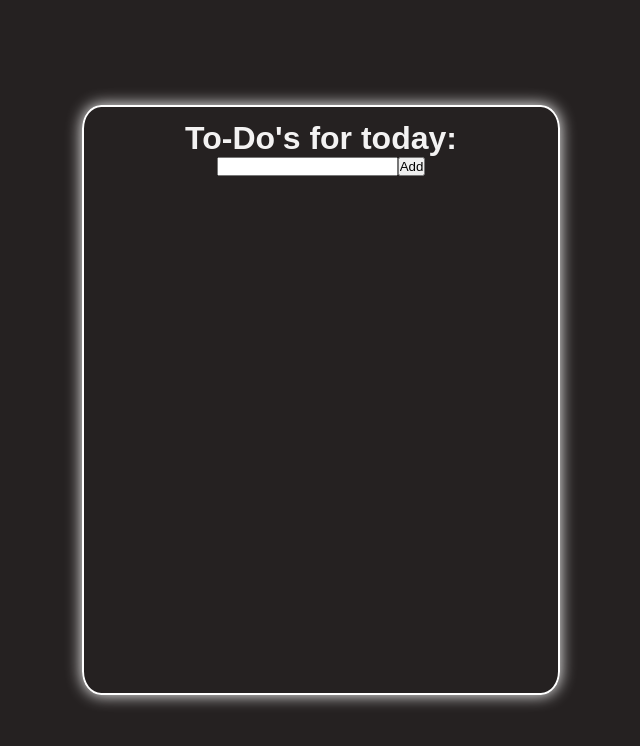
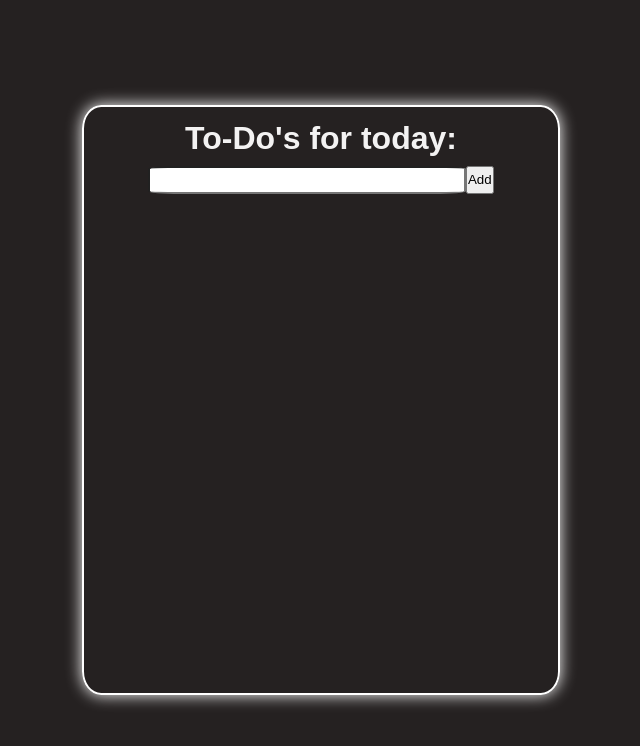
Before and after one commit to Quazar8/ReactToDo, a React app: page / in a window 1280 px wide. Shown: the top 746 px of the page, without its empty margins (319-959 px from the left). Built offline with nearby package versions, Linux system fonts and the light colour scheme.

Commit message:
Styling the todo input field

```diff
--- a/src/components/Input.js
+++ b/src/components/Input.js
@@ -1,4 +1,6 @@
 import React, { useState } from 'react'
+
+import '../styles/input.css'
 
 const Input = (props) => {
     const [input, setInput] = useState("")
@@ -12,8 +14,8 @@ const Input = (props) => {
         setInput("")
     }
     return (
-        <div className="input">
-            <input value={input} type="text" onChange={handleChange}/>
+        <div className="input-component">
+            <input id="todo-input" value={input} type="text" onChange={handleChange}/>
             <input onClick={handleSubmit} type="submit" value="Add"/>
         </div>
     )
--- /dev/null
+++ b/src/styles/input.css
@@ -0,0 +1,12 @@
+.input-component {
+    width:100%;
+    display: flex;
+    justify-content: center;
+    padding: 2% 0 0 0;
+}
+
+#todo-input {
+    width: 70%;
+    border-radius: 10%;
+    font-size: 1.3rem;
+}
```
